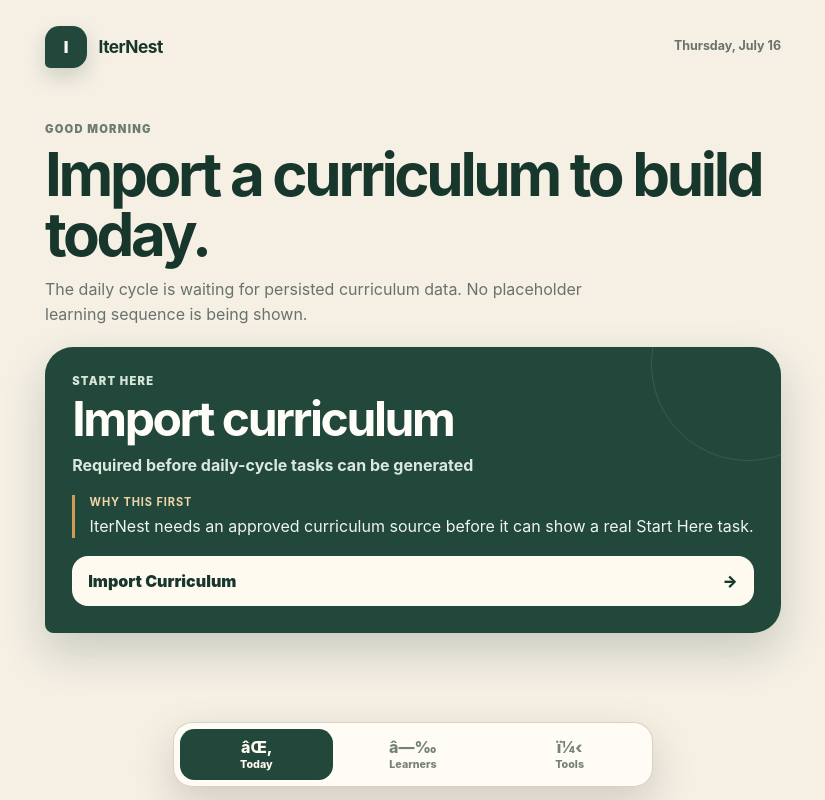
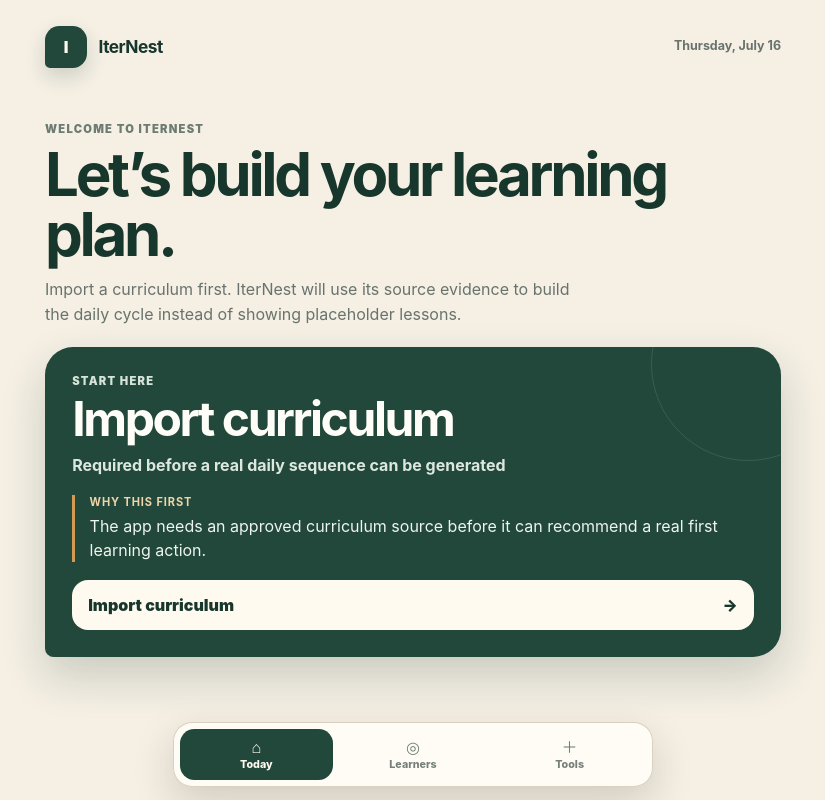
Before and after one commit to ajswans5/iternest-homeschool, a React (Vite) app in the folder app/: page / in a window 1280 px wide. Shown: the whole page, without its empty margins (227-1052 px from the left). Built offline with nearby package versions, Linux system fonts and the light colour scheme.

Commit message:
Use debugged curriculum-driven parent cycle

```diff
--- a/app/src/app/App.tsx
+++ b/app/src/app/App.tsx
@@ -1,5 +1,5 @@
-import { ParentDailyCyclePage } from '../pages/ParentDailyCyclePage';
+import { ParentDailyCyclePageDebugged } from '../pages/ParentDailyCyclePageDebugged';
 
 export function App() {
-  return <ParentDailyCyclePage />;
+  return <ParentDailyCyclePageDebugged />;
 }
```
